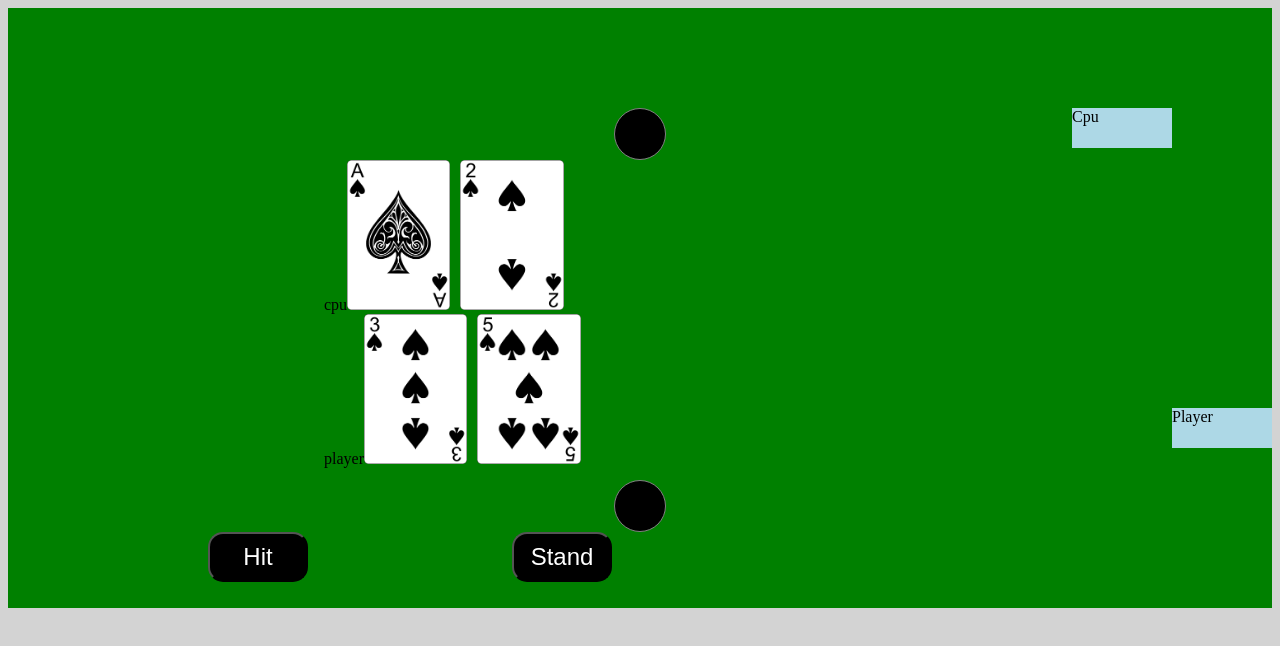
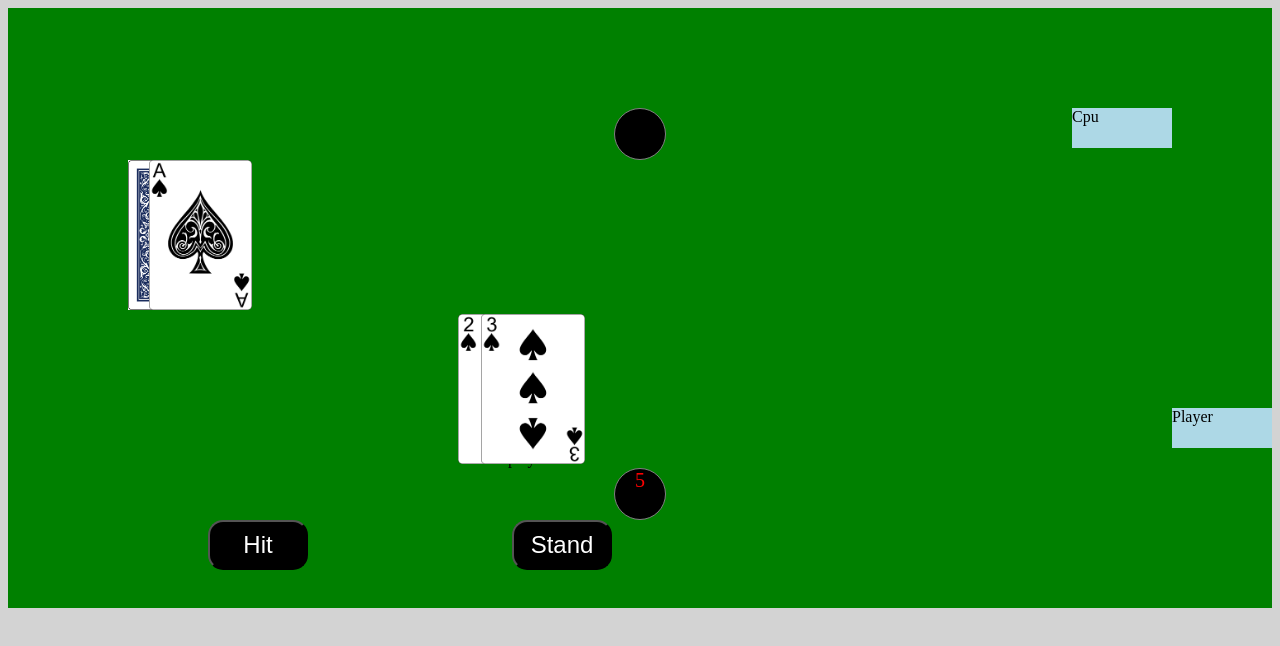
Before and after one commit to niddy1/Blackjack, a plain HTML site: page index.html in a window 1280 px wide. Drawn offline with Linux system fonts and the light colour scheme.

Commit message:
value display added, card images merge. dealer has hidden card

```diff
--- a/css/styles.css
+++ b/css/styles.css
@@ -7,6 +7,7 @@ body{
   background-color: green;
   padding-top: 100px;
 }
+/*
 .card-board{
   width: 50%;
   height: 80%;
@@ -16,6 +17,7 @@ body{
   margin-bottom: -80px;
 
 }
+*/
 .button{
   margin-left: 200px;
   display: inline-block;
@@ -47,6 +49,8 @@ body{
 .playing-cards{
   height: 150px;
   margin-right: 10px;
+  margin-left: -90px;
+
 }
 .value{
   margin-left: auto;
@@ -61,3 +65,12 @@ body{
   text-align: center;
 
 }
+.dealer-cards{
+  margin-left: 120px;
+}
+.player-cards{
+  margin-left: 500px;
+}
+img{
+  height: 150px;
+}
--- a/index.html
+++ b/index.html
@@ -13,10 +13,13 @@
       <div class="dealer-name-plate">Cpu</div>
       <div class="value dealer-value"></div>
 
-      <div class="card-board">
-        <div class="dealer-cards cards">cpu</div>
+  <!-- <div class="card-board"> -->
+
+        <div class="dealer-cards cards">
+        <img class="back-card" src="cards/backcard.jpg" alt="" />
+        </div>
         <div class="player-cards cards">player</div>
-      </div>
+  <!--    </div> -->
 
       <div class="value player-value"></div>
       <button type="button" name="Hit" class="hit button">Hit</button>
--- a/javascripts/scripts.js
+++ b/javascripts/scripts.js
@@ -207,7 +207,7 @@ dealerIan.shuffleDeck();
 Dealer.prototype.dealCards = function(){
     this.dealerHand.push(dealerIan.deck.splice(0,1)[0]);
     //this.dealerHand.push(deck.splice(0,1)[0]);
-    this.dealerHand.push(dealerIan.deck.splice(0,1)[0]);
+  //  this.dealerHand.push(dealerIan.deck.splice(0,1)[0]);
     this.playerHand.push(dealerIan.deck.splice(0,1)[0]);
     this.playerHand.push(dealerIan.deck.splice(0,1)[0]);
     //console.log(this.dealerHand);
@@ -258,14 +258,17 @@ Dealer.prototype.hitMe = function(){
       dealerIan.evaluateHand()
       //this.hitPool.push(dealerIan.deck.splice(0,1)[0]);
       $(".player-cards").append($("<img>").addClass("playing-cards").attr('src', newCard.image ))
-
+      dealerIan.displayValues()
     });
   }
 
 
   Dealer.prototype.checkWin = function(){
     dealerIan.evaluateHand()
-    if (dealerIan.dealerValue === 21){
+    if (dealerIan.dealerValue === dealerIan.playerValue){
+      alert("Tie")
+    }
+    else if (dealerIan.dealerValue === 21){
       alert("You lose, dealer 21")
     }
     else if (dealerIan.playerValue === 21){
@@ -303,9 +306,13 @@ Dealer.prototype.hitMe = function(){
   Dealer.prototype.checkWinOnStand = function(){
     $(".stand").on("click", function(){
     //  debugger;
+    $(".back-card").remove()
       var newCard = dealerIan.deck.splice(0,1)[0];
       dealerIan.evaluateHand();
-      if (dealerIan.dealerValue > 16){
+      // if (dealerIan.dealerValue === dealerIan.playerValue){
+      //   alert("Tie")
+      // }
+       if (dealerIan.dealerValue > 16){
         return dealerIan.checkWin();
       }
 
@@ -316,9 +323,11 @@ Dealer.prototype.hitMe = function(){
 
         $(".dealer-cards").append($("<img>").addClass("playing-cards").attr('src', newCard.image ));
         dealerIan.evaluateHand();
+
+        dealerIan.displayValues()
       }
       dealerIan.checkWin();
-
+      $(".dealer-value").html(dealerIan.dealerValue)
     })
   };
 
@@ -377,14 +386,15 @@ Dealer.prototype.bindCards = function(){
     //dealerCard1=this.dealerHand[0].symbol +"_of_"+ this.dealerHand[0].suit
     ///3_of_spades
     $(".dealer-cards").append($("<img>").addClass("playing-cards").attr('src', dealerIan.dealerHand[0].image ))
-    $(".dealer-cards").append($("<img>").addClass("playing-cards").attr('src', dealerIan.dealerHand[1].image ))
+  //  $(".dealer-cards").append($("<img>").addClass("playing-cards").attr('src', dealerIan.dealerHand[1].image ))
     $(".player-cards").append($("<img>").addClass("playing-cards").attr('src', dealerIan.playerHand[0].image ))
     $(".player-cards").append($("<img>").addClass("playing-cards").attr('src', dealerIan.playerHand[1].image ))
   //}
 }
 
 Dealer.prototype.displayValues = function(){
-  $(".playerValue").html(dealerIan.playerValue)
+  $(".player-value").html(dealerIan.playerValue)
+  //$(".dealer-value").html(dealerIan.dealerValue)
 }
-dealerIan.displayValues()
+//dealerIan.displayValues()
 dealerIan.hitMe()
```
Also changed, not shown: cards/backcard.jpg (added).
